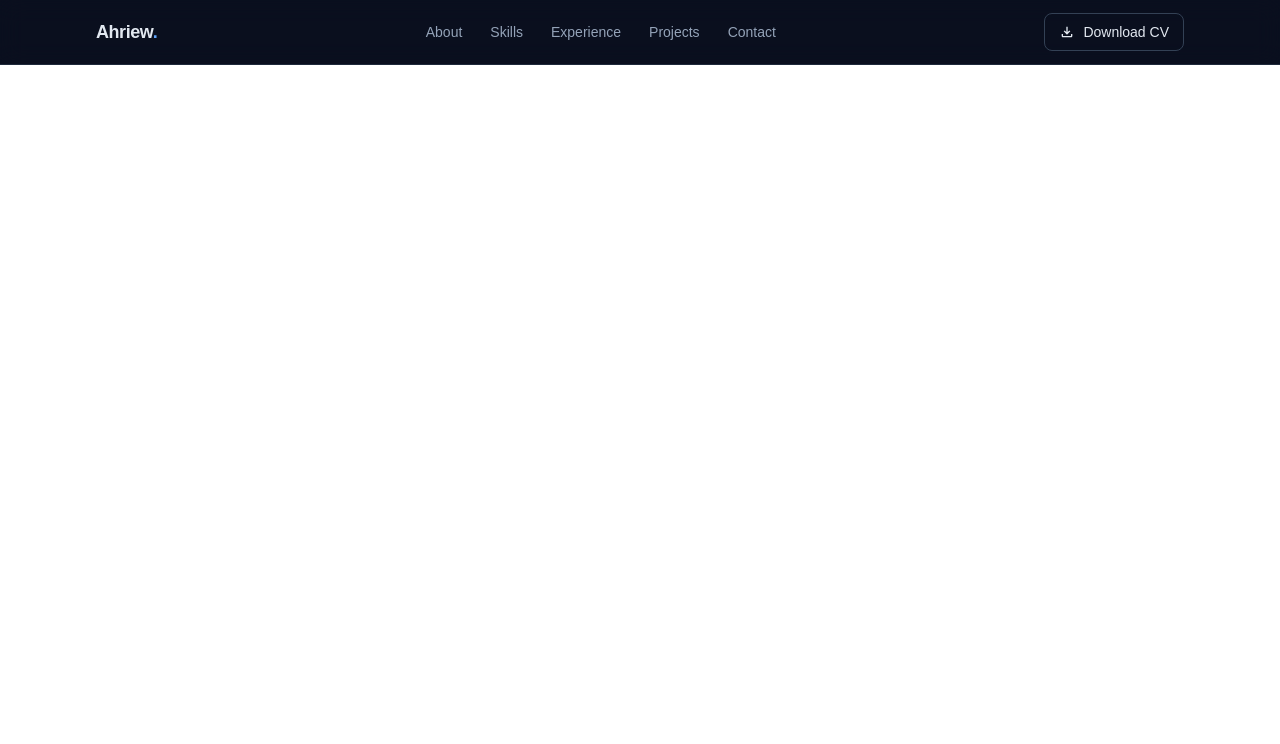
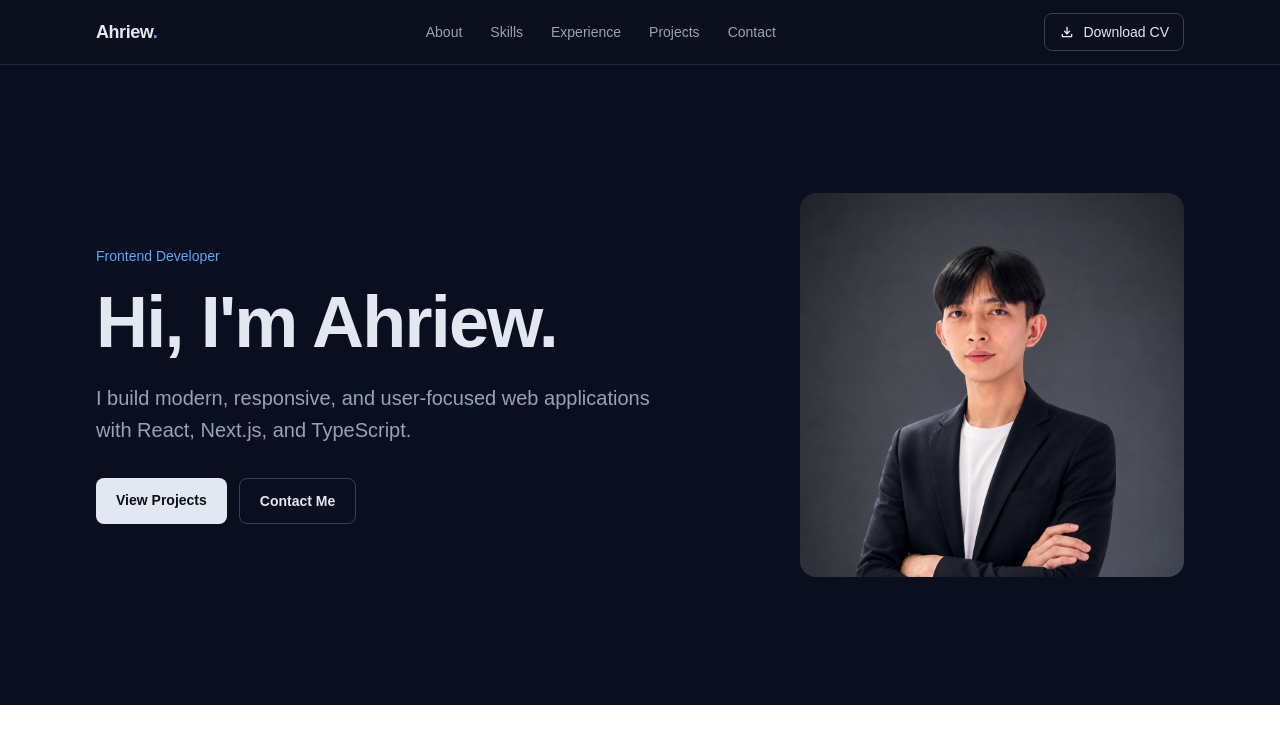
Before and after one commit to ahriew-laotor/ahriew-portfolio, a Next.js app: page / in a window 1280 px wide. Shown: the top 744 px of the page. Built offline with nearby package versions, Linux system fonts and the light colour scheme.

Commit message:
feat: add hero section with images

```diff
--- a/app/page.tsx
+++ b/app/page.tsx
@@ -1,10 +1,13 @@
 import Image from "next/image";
 import Navbar from "@/components/Navbar";
+import Hero from "@/components/Hero";
 
 export default function Home() {
   return (
     <div className="bg-[#0a0f1f]">
       <Navbar />
+
+      <Hero />
     </div>
   );
 }
--- /dev/null
+++ b/components/Hero.tsx
@@ -0,0 +1,58 @@
+import Image from "next/image";
+
+function Hero() {
+  return (
+    <section className="bg-[#0a0f1f] py-24 sm:py-32">
+      <div className="mx-auto max-w-6xl px-4 sm:px-6 lg:px-8">
+        <div className="grid items-center gap-14 lg:grid-cols-[1fr_400px]">
+          {/* Content */}
+          <div className="text-center lg:text-left">
+            <p className="mb-5 text-sm font-medium text-[#60a5fa]">
+              Frontend Developer
+            </p>
+
+            <h1 className="text-5xl font-bold tracking-tight text-[#e2e8f0] sm:text-6xl lg:text-7xl">
+              Hi, I'm Ahriew.
+            </h1>
+
+            <p className="mt-6 max-w-xl text-lg leading-8 text-[#94a3b8] sm:text-xl lg:mx-0">
+              I build modern, responsive, and user-focused web applications with
+              React, Next.js, and TypeScript.
+            </p>
+
+            {/* CTA */}
+            <div className="mt-8 flex flex-col justify-center gap-3 sm:flex-row lg:justify-start">
+              <a
+                href="#projects"
+                className="rounded-lg bg-[#e2e8f0] px-5 py-3 text-sm font-semibold text-[#0a0f1f] transition-colors hover:bg-white"
+              >
+                View Projects
+              </a>
+
+              <a
+                href="#contact"
+                className="rounded-lg border border-[#334155] px-5 py-3 text-sm font-semibold text-[#e2e8f0] transition-colors hover:bg-[#111827]"
+              >
+                Contact Me
+              </a>
+            </div>
+          </div>
+
+          {/* Image */}
+          <div className="flex justify-center lg:justify-end">
+            <Image
+              width={400}
+              height={400}
+              src="/images/ahriew-01.png"
+              alt="Ahriew Laotor"
+              priority
+              className="w-full max-w-sm rounded-2xl object-cover"
+            />
+          </div>
+        </div>
+      </div>
+    </section>
+  );
+}
+
+export default Hero;
```
Also changed, not shown: public/images/ahriew-01.png (added), public/images/ahriew-02.png (added).
